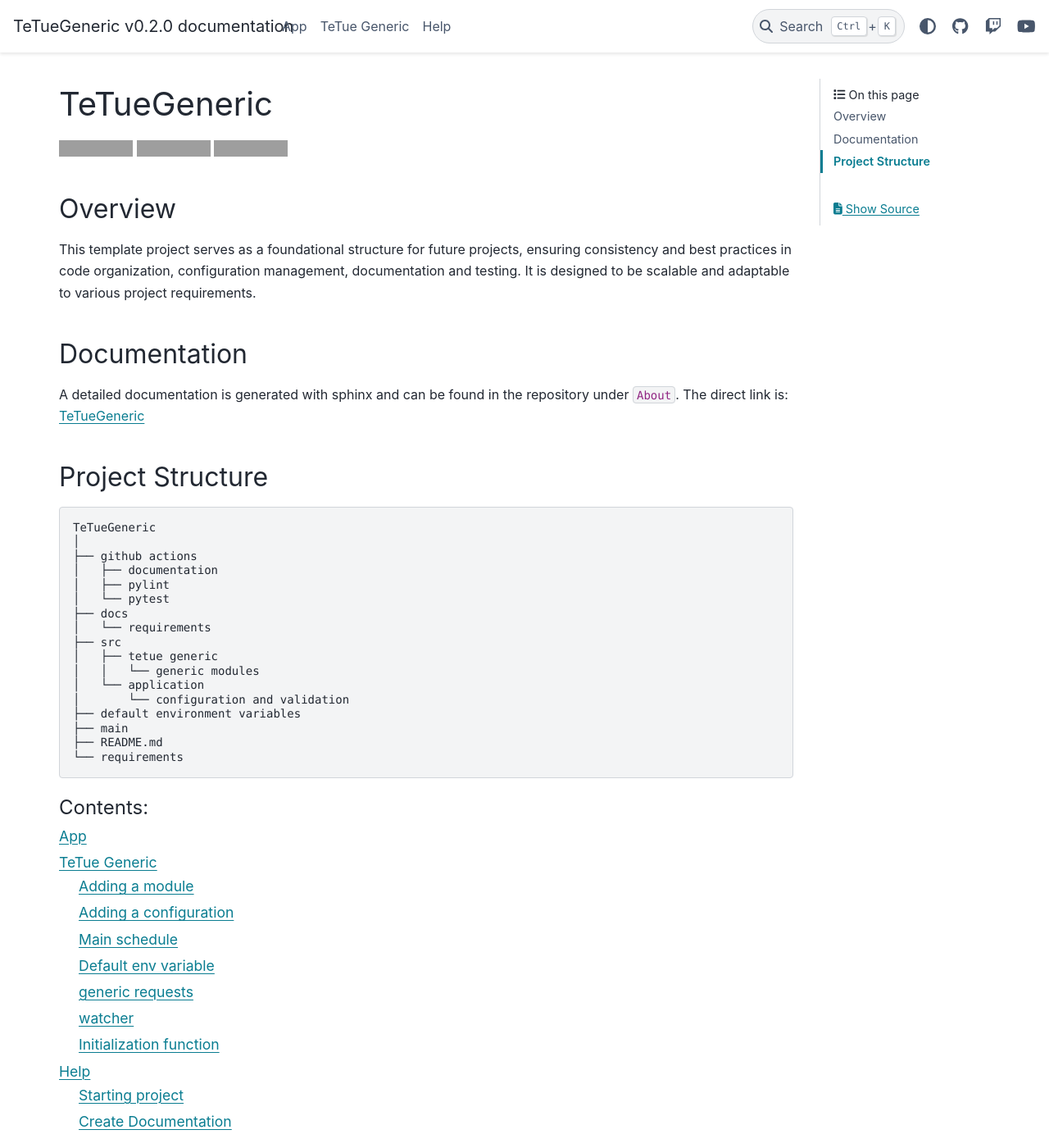
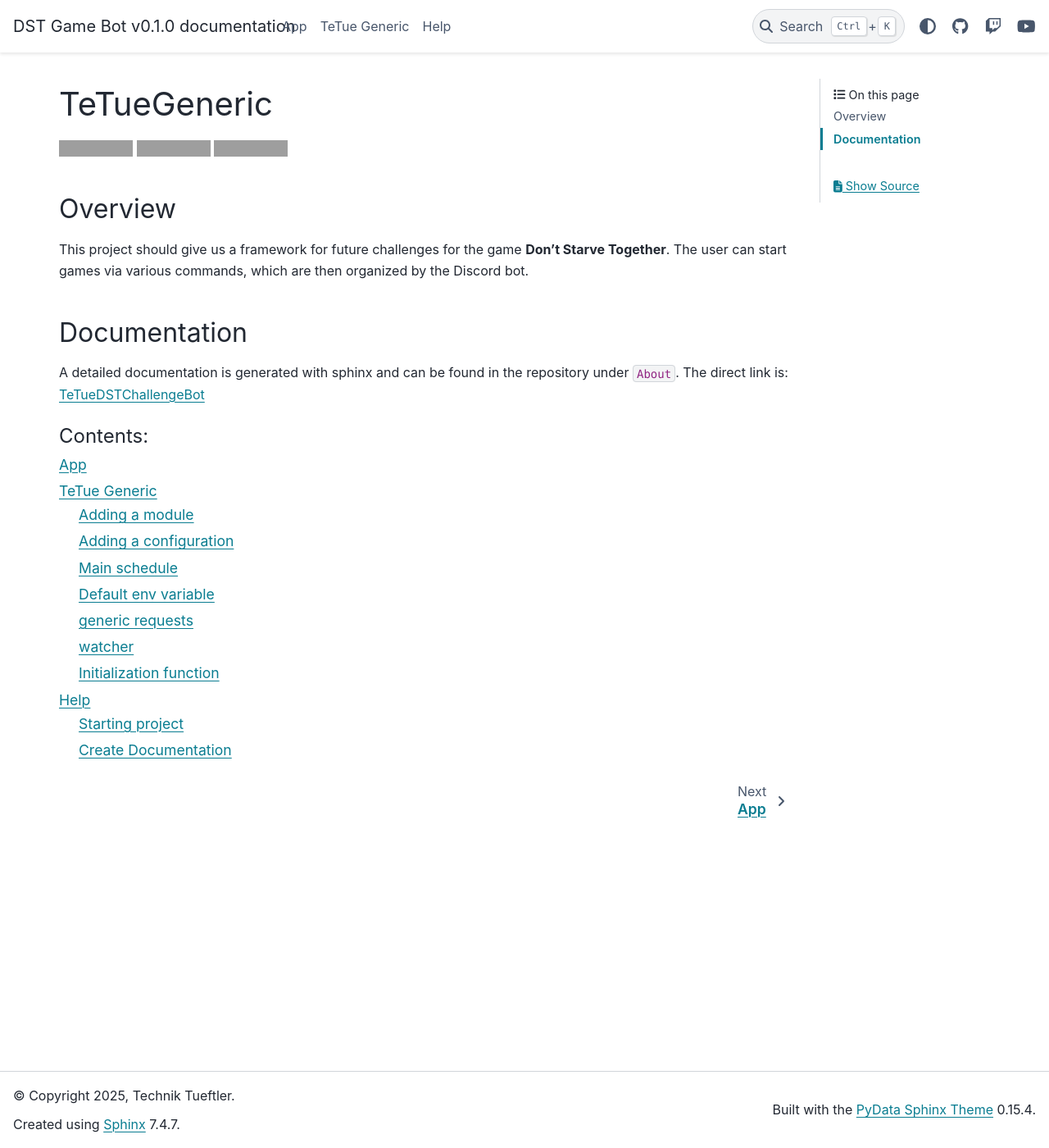
Before and after one commit to Technik-Tueftler/TeTueDSTChallengeBot, a Sphinx documentation site: the page built from docs/index.rst, in a window 1280 px wide and 1400 px high. Shown: the whole window at 82% size. Built offline with Sphinx 7.4.7 and the PyData theme 0.15.4, drawn with Linux system fonts in a browser that asks for light colours; some of the changed text lies outside the part shown; grey boxes are pictures that could not be loaded.

Commit message:
adapt documentation and change project information for first gh page

````diff
--- a/README.md
+++ b/README.md
@@ -1,29 +1,8 @@
 # TeTueGeneric
-[![Pytest](https://github.com/Technik-Tueftler/TeTueGeneric/actions/workflows/pytest.yml/badge.svg)](https://github.com/Technik-Tueftler/TeTueGeneric/actions/workflows/pytest.yml) [![Pylint](https://github.com/Technik-Tueftler/TeTueGeneric/actions/workflows/pylint.yml/badge.svg)](https://github.com/Technik-Tueftler/TeTueGeneric/actions/workflows/pylint.yml) [![sphinx-docs](https://github.com/Technik-Tueftler/TeTueGeneric/actions/workflows/documentation.yml/badge.svg)](https://github.com/Technik-Tueftler/TeTueGeneric/actions/workflows/documentation.yml)
+[![Pytest](https://github.com/Technik-Tueftler/TeTueDSTChallengeBot/actions/workflows/pytest.yml/badge.svg)](https://github.com/Technik-Tueftler/TeTueDSTChallengeBot/actions/workflows/pytest.yml) [![Pylint](https://github.com/Technik-Tueftler/TeTueDSTChallengeBot/actions/workflows/pylint.yml/badge.svg)](https://github.com/Technik-Tueftler/TeTueDSTChallengeBot/actions/workflows/pylint.yml) [![sphinx-docs](https://github.com/Technik-Tueftler/TeTueDSTChallengeBot/actions/workflows/documentation.yml/badge.svg)](https://github.com/Technik-Tueftler/TeTueDSTChallengeBot/actions/workflows/documentation.yml)
 
 ## Overview
-This template project serves as a foundational structure for future projects, ensuring consistency and best practices in code organization, configuration management, documentation and testing. It is designed to be scalable and adaptable to various project requirements.
+This project should give us a framework for future challenges for the game **Don't Starve Together**. The user can start games via various commands, which are then organized by the Discord bot.
 
 ## Documentation
-A detailed documentation is generated with sphinx and can be found in the repository under `About`. The direct link is: [TeTueGeneric](https://technik-tueftler.github.io/TeTueGeneric/)
-
-## Project Structure
-```
-TeTueGeneric
-│
-├── github actions
-│   ├── documentation
-│   ├── pylint
-│   └── pytest
-├── docs
-│   └── requirements
-├── src
-│   ├── tetue generic
-│   │   └── generic modules
-│   └── application
-│       └── configuration and validation
-├── default environment variables
-├── main
-├── README.md
-└── requirements
-```
+A detailed documentation is generated with sphinx and can be found in the repository under `About`. The direct link is: [TeTueDSTChallengeBot](https://technik-tueftler.github.io/TeTueDSTChallengeBot/)
--- a/docs/conf.py
+++ b/docs/conf.py
@@ -5,8 +5,8 @@ sys.path.insert(0, os.path.abspath("../"))
 
 from src import __version__, __repository__
 
-project = 'TeTueGeneric'
-copyright = '2024, Technik Tueftler'
+project = 'DST Game Bot'
+copyright = '2025, Technik Tueftler'
 author = 'Technik Tueftler'
 release = __version__
 
--- a/src/__init__.py
+++ b/src/__init__.py
@@ -12,5 +12,5 @@ from .discord_bot import *
 from .tetue_generic.generic_requests import *
 from .tetue_generic.watcher import *
 
-__version__ = "v0.2.0"
-__repository__ = "https://github.com/Technik-Tueftler/TeTueGeneric"
+__version__ = "v0.1.0"
+__repository__ = "https://github.com/Technik-Tueftler/TeTueDSTChallengeBot"
````
